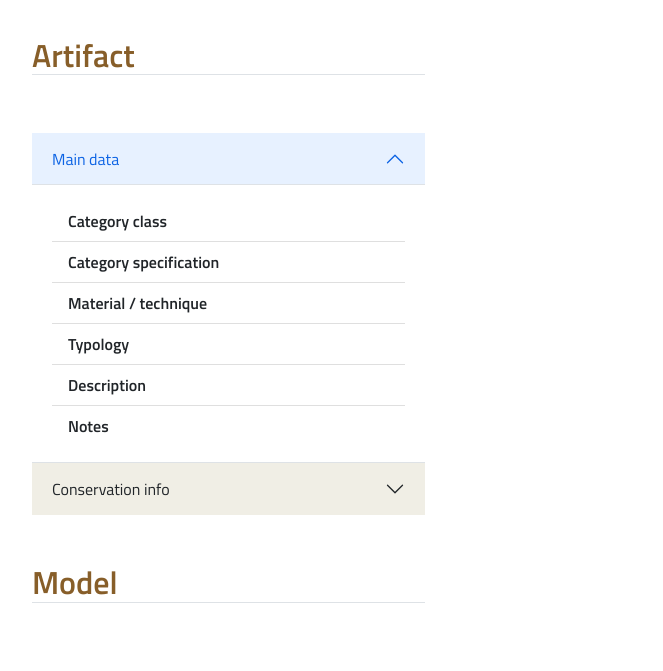
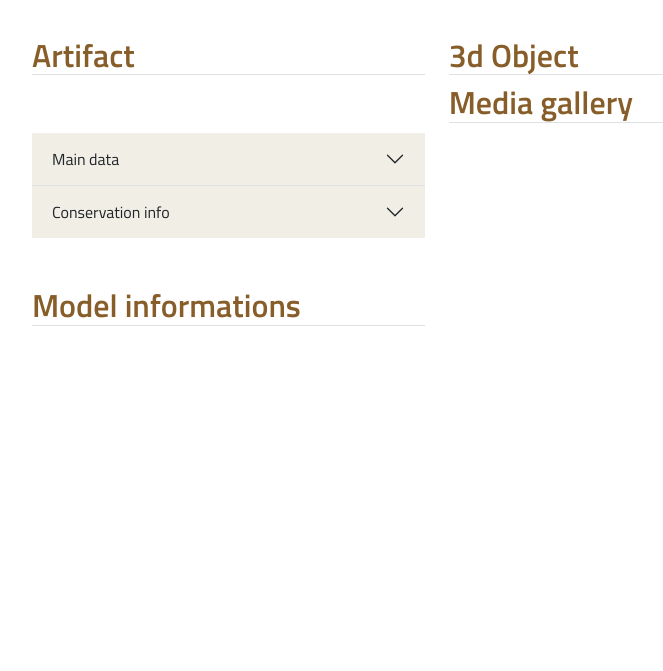
Before and after one commit to LundDarkLab/adc, a PHP site: page /artifact_view.php in a window 1280 px wide. Shown: the part 140-811 px from the top of the page, without its empty margins (10-673 px from the left). After the commit the page ends 466 px from the top, so only its background shows below. Run offline with PHP 8.4, Linux system fonts and the light colour scheme; data that the repository does not hold is empty.

Commit message:
artifact view update

```diff
--- a/artifact_view.php
+++ b/artifact_view.php
@@ -31,19 +31,20 @@
             <h2 class="titleSection d-block txt-adc-dark fw-bold border-bottom">Artifact</h2>
             <div class="divSection mb-5">
               <div class="alert" id="status"></div>
+              <p id="description"></p>
               <div class="accordion accordion-flush" id="accordionPanelsStayOpenExample">
                 <div class="accordion-item">
                   <h2 class="accordion-header" id="main-section">
-                    <button class="accordion-button" type="button" data-bs-toggle="collapse" data-bs-target="#mainSection" aria-expanded="true" aria-controls="mainSection">Main data</button>
+                    <button class="accordion-button collapsed" type="button" data-bs-toggle="collapse" data-bs-target="#mainSection" aria-expanded="true" aria-controls="mainSection">Main data</button>
                   </h2>
-                  <div id="mainSection" class="accordion-collapse collapse show" aria-labelledby="main-section">
+                  <div id="mainSection" class="accordion-collapse collapse" aria-labelledby="main-section">
                     <div class="accordion-body">
                       <ul class="list-group list-group-flush">
+                        <li class="list-group-item"></li>
                         <li class="list-group-item"><span>Category class</span><span id="category_class"></span></li>
                         <li class="list-group-item"><span>Category specification</span><span id="category_specs"></span></li>
                         <li class="list-group-item"><span>Material / technique</span><span id="material"></span></li>
                         <li class="list-group-item"><span>Typology</span><span id="tipology"></span></li>
-                        <li class="list-group-item"><span>Description</span><span id="description"></span></li>
                         <li class="list-group-item"><span>Notes</span><span id="notes"></span></li>
                       </ul>
                     </div>
@@ -67,15 +68,14 @@
                 </div>
               </div>
             </div>
-            <h2 class="titleSection d-block txt-adc-dark fw-bold border-bottom">Model</h2>
-            <div class="divSection mb-5">
-
-            </div>
+            <h2 class="titleSection d-block txt-adc-dark fw-bold border-bottom">Model informations</h2>
+            <div class="divSection mb-5"></div>
           </div>
           <div class="col-md-8">
-            <div id="3dhop" class="tdhop">
-
-            </div>
+            <h2 class="titleSection d-block txt-adc-dark fw-bold border-bottom">3d Object</h2>
+            <div id="3dhop" class="tdhop"></div>
+            <h2 class="titleSection d-block txt-adc-dark fw-bold border-bottom">Media gallery</h2>
+            <div class="divSection mb-5"></div>
           </div>
         </div>
       </div>
```
